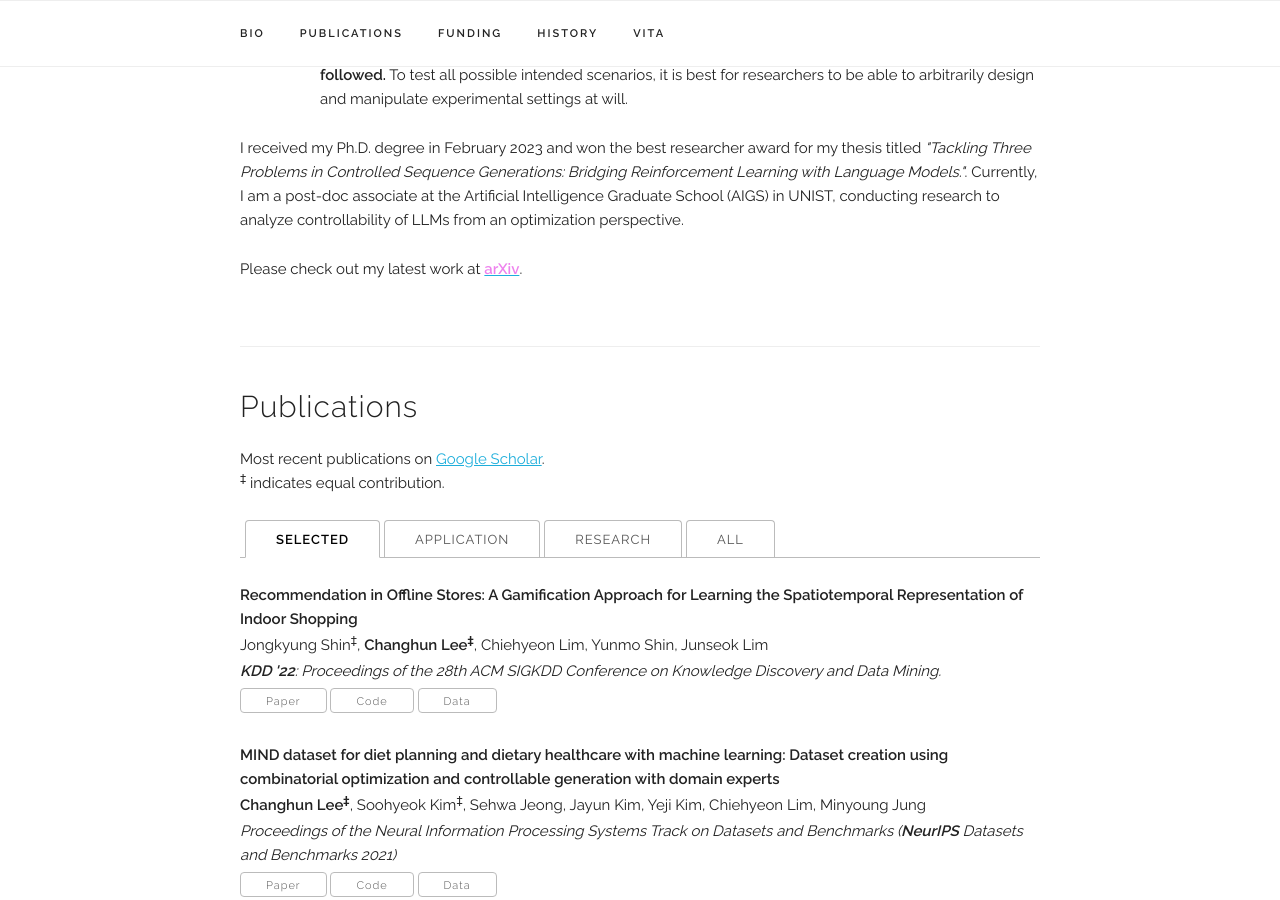
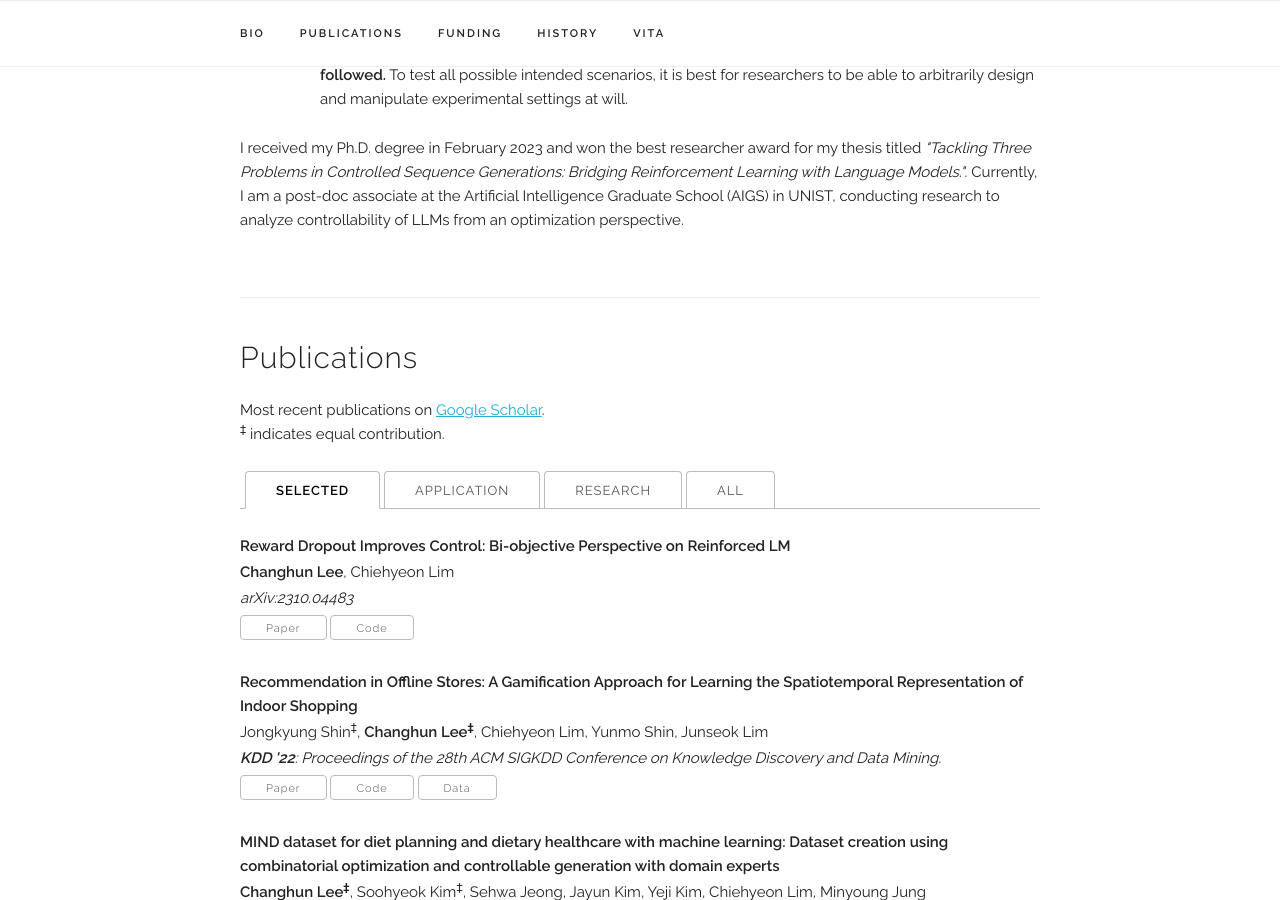
Before and after one commit to CHLEE-Leo/chlee-leo.github.io, a Jekyll site: the page built from index.html, in a window 1280 px wide and 900 px high, scrolled down 983 px. Built offline with Jekyll 4.4.1, drawn with Linux system fonts in a browser that asks for light colours; some web fonts are replaced.

Commit message:
update CV, preprint

```diff
--- a/_data/publications.yaml
+++ b/_data/publications.yaml
@@ -1,4 +1,13 @@
 papers:
+
+  - title: "Reward Dropout Improves Control: Bi-objective Perspective on Reinforced LM"
+    authors: "<b>Changhun Lee</b>, Chiehyeon Lim"
+    venue: " arXiv:2310.04483 "
+    paper_pdf: "/assets/publications/2024_preprint/paper.pdf"
+    code: "https://github.com/CHLEE-Leo/controllability-of-LM"
+    selected: y
+    application: n
+    research: y
 
   - title: "Recommendation in Offline Stores: A Gamification Approach for Learning the Spatiotemporal Representation of Indoor Shopping"
     authors: "Jongkyung Shin<sup>‡</sup>, <b>Changhun Lee<sup>‡</sup></b>, Chiehyeon Lim, Yunmo Shin, Junseok Lim"
--- a/index.html
+++ b/index.html
@@ -91,8 +91,8 @@ title: Home
   I received my Ph.D. degree in February 2023 and won the best researcher award for my thesis titled <i>"Tackling Three Problems in Controlled Sequence Generations: Bridging Reinforcement Learning with Language Models."</i>. Currently, I am a post-doc associate at the Artificial Intelligence Graduate School (AIGS) in UNIST, conducting research to analyze controllability of LLMs from an optimization perspective.
   </p>
 
+  <!--
   <p>Please check out my latest work at <b><a href="https://arxiv.org/abs/2310.04483"><font color="violet">arXiv</font></a></b>.</p>
-  <!--
   <p>
   I received my Ph.D. degree in February 2023 and won the best researcher award for my thesis titled <i>"Tackling Three Problems in Controlled Sequence Generations: Bridging Reinforcement Learning with Language Models."</i>. Currently, I am a post-doc associate at the graduate school of artificial intelligence at UNIST, conducting <a href="assets/publications/2023_review/paper.pdf" target="_blank">research</a> to analyze controllability and improve the control performance of LLMs.
   </p>
```
Also changed, not shown: other parts of index.html (+1 -1 lines), 2 other files.
